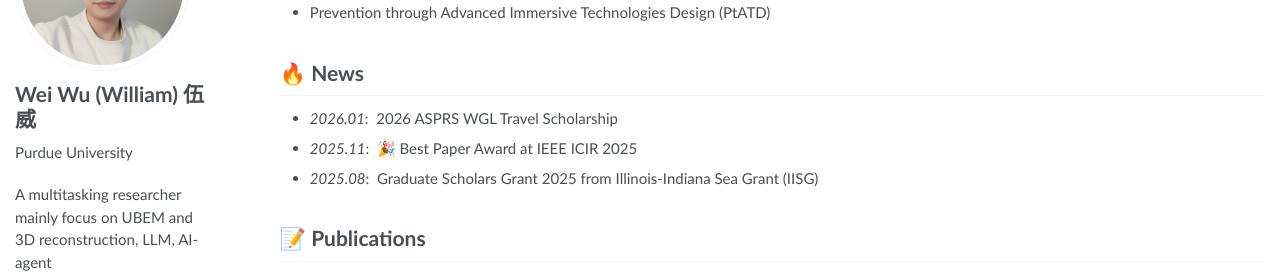
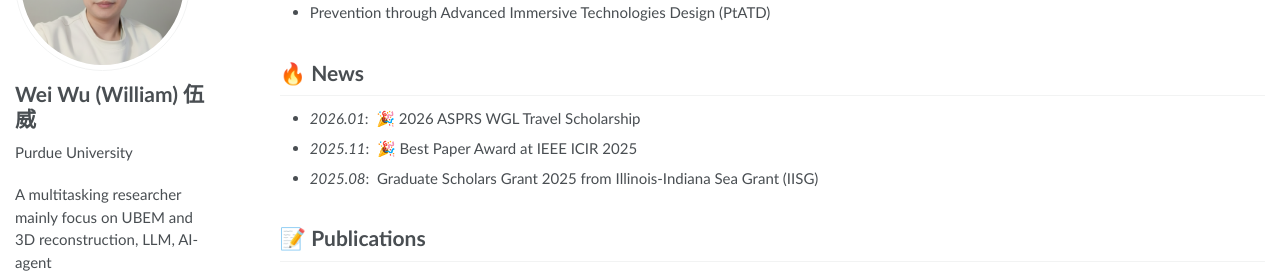
Before and after one commit to wuwei5v/weiwu.github.io, a Jekyll site: the page built from _pages/about.md, in a window 1280 px wide and 900 px high. Shown: the part 195-470 px from the top of the window. Built offline with Jekyll 4.4.1, drawn with Linux system fonts in a browser that asks for light colours.

```diff
--- a/_pages/about.md
+++ b/_pages/about.md
@@ -23,7 +23,7 @@ I am a Ph.D. Student in Construction Management Technology at [Purdue University
 
 # 🔥 News
 
-- *2026.01*: &nbsp;2026 ASPRS WGL Travel Scholarship
+- *2026.01*: &nbsp;🎉 2026 ASPRS WGL Travel Scholarship
 - *2025.11*: &nbsp;🎉 Best Paper Award at IEEE ICIR 2025
 - *2025.08*: &nbsp;Graduate Scholars Grant 2025 from Illinois-Indiana Sea Grant (IISG)
 
```
